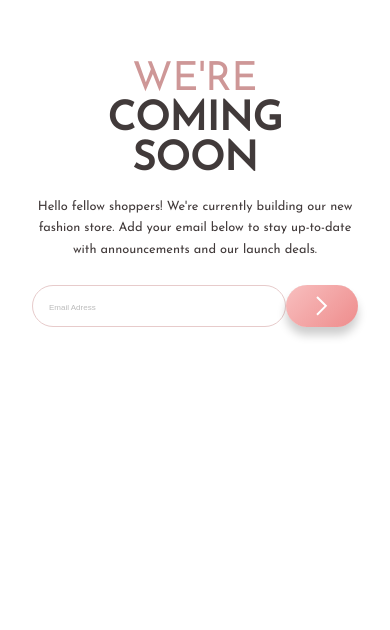
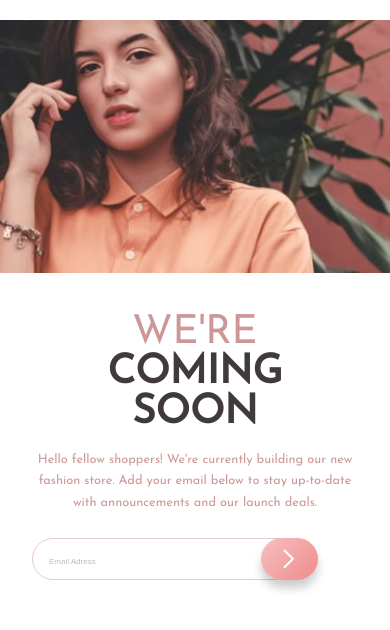
Before and after one commit to AmosSpark/base-apparel-coming-soon-master, a website: page src/index.html in a window 390 px wide. Shown: the part 48-678 px from the top of the page. Drawn offline with Linux system fonts and the light colour scheme.

Commit message:
mobile -v2

```diff
--- a/scss/base/_typography.scss
+++ b/scss/base/_typography.scss
@@ -48,7 +48,7 @@ body {
   text-align: center;
   font-size: 1.6rem;
   line-height: 1.7;
-  color: $neu-gray-red;
+  color: $pri-des-red;
 }
 
 @media only screen and (min-width: $desktop-size) {
--- a/scss/components/_button.scss
+++ b/scss/components/_button.scss
@@ -4,7 +4,10 @@
     flex-direction: row;
     justify-content: center;
     align-items: center;
-    width: 20vw;
+    position: relative;
+    right: 5rem;
+    width: 15vw;
+
     background-image: linear-gradient(
       135deg,
       hsl(0, 80%, 86%),
@@ -21,7 +24,7 @@
 
 @media only screen and (min-width: $desktop-size) {
   .btn {
-    position: relative;
+    position: absolute;
     right: 4rem;
     width: 5.5vw !important;
   }
--- a/scss/components/_input.scss
+++ b/scss/components/_input.scss
@@ -4,6 +4,7 @@
   justify-content: start;
 
   .pg-fm__inp {
+    position: relative;
     width: 70vw;
     height: 5vh;
     border-radius: 5rem;
--- a/scss/layout/_banner.scss
+++ b/scss/layout/_banner.scss
@@ -1,4 +1,4 @@
-.header__banner {
+.mob__ban {
   background-image: url("../../src/images/hero-mobile.jpg");
   background-size: cover;
   height: 30vh;
--- a/scss/layout/_grid.scss
+++ b/scss/layout/_grid.scss
@@ -8,6 +8,10 @@
 @media only screen and (min-width: $desktop-size) {
   html {
     font-size: $desktop-font-size;
+  }
+
+  .mobile {
+    display: none;
   }
 
   .container {
@@ -25,3 +29,11 @@
     margin-right: 15rem;
   }
 }
+
+/* MOBILE */
+@media only screen and (max-width: $tablet-size) {
+  /* Tablet */
+  .right {
+    display: none;
+  }
+}
--- a/src/index.html
+++ b/src/index.html
@@ -41,6 +41,9 @@
           <figure>
             <img src="../src/images/logo.svg" alt="logo" class="logo__img" />
           </figure>
+        </div>
+        <div class="mobile">
+          <div class="mob__ban"></div>
         </div>
         <div class="info">
           <main>
```
Also changed, not shown: src/css/main.css.
